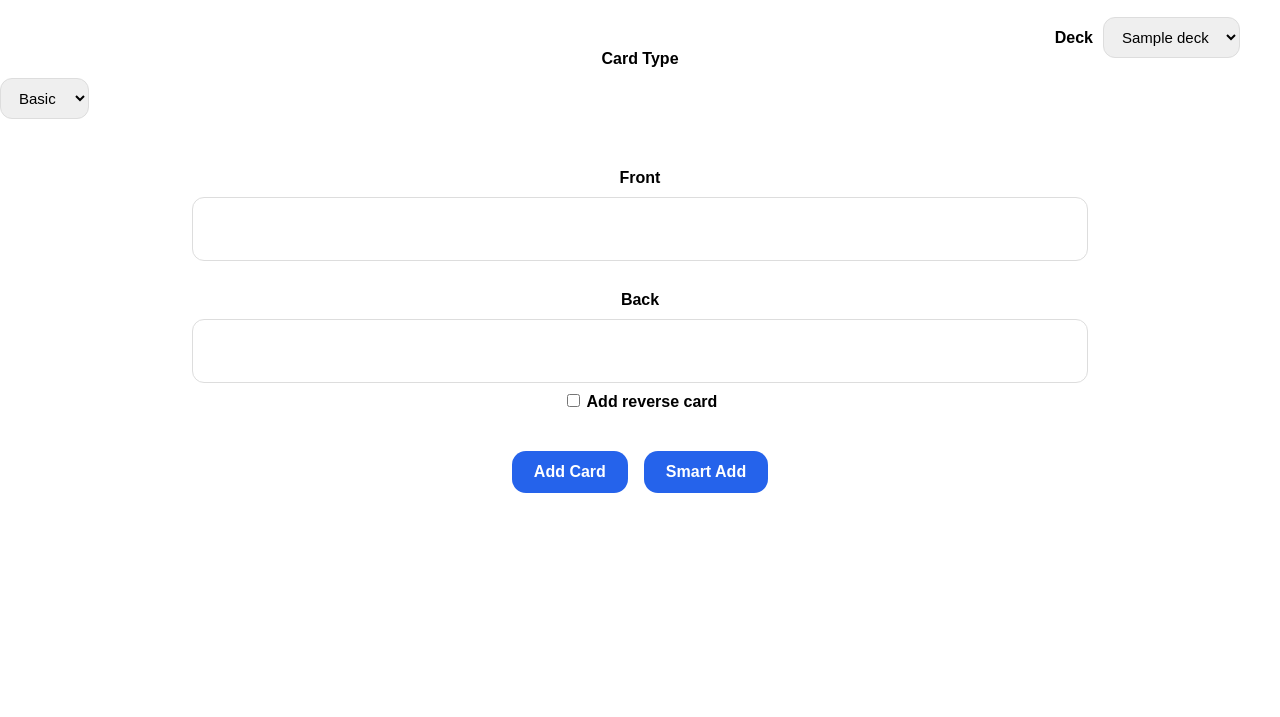
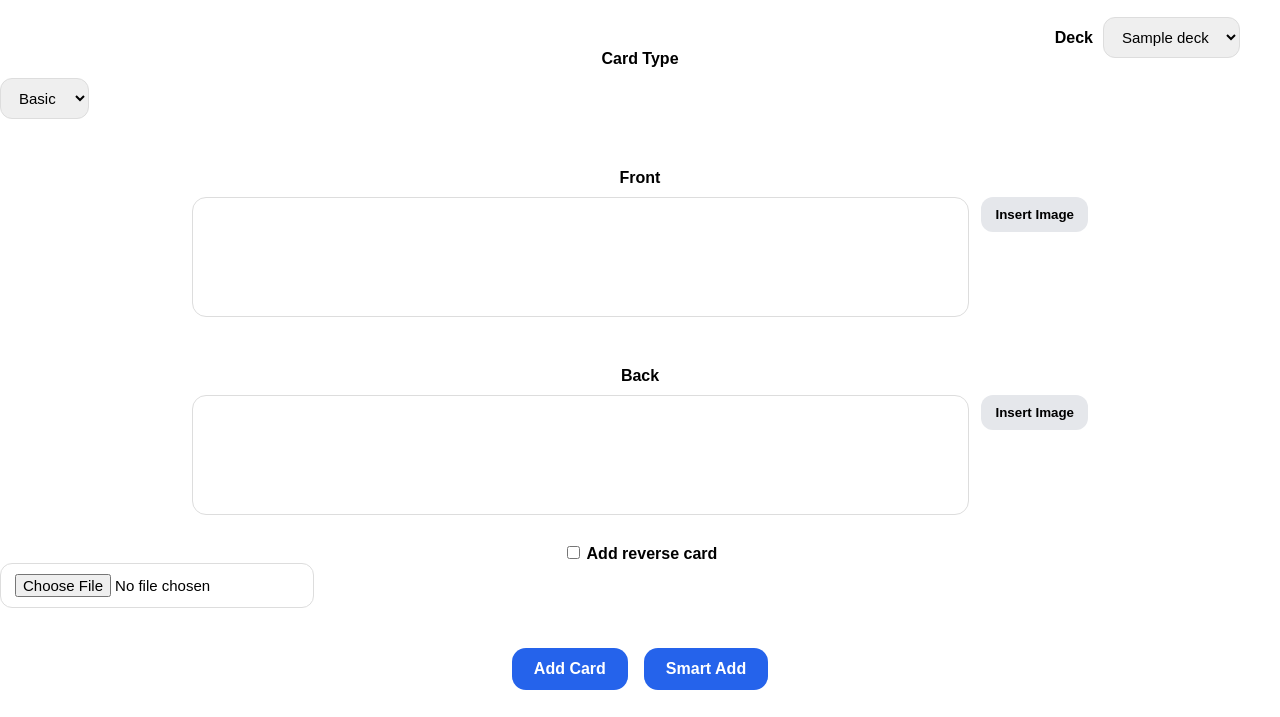
Before and after one commit to lewisbryan302-cloud/LanguageApp, a FastAPI app: page /add-card in a window 1280 px wide. Shown: the part 83-800 px from the top of the page. Run offline with FastAPI, Linux system fonts and the light colour scheme; a database or web service that is not in the repository returns one stand-in record (values such as "Sample title").

Commit message:
image inputs

```diff
--- a/app.py
+++ b/app.py
@@ -12,6 +12,11 @@ from fsrs_scheduler import schedule_review
 from pydantic import BaseModel
 import re
 from markupsafe import Markup, escape
+from fastapi.staticfiles import StaticFiles
+from fastapi import UploadFile, File
+import os
+import uuid
+import base64
 
 
 def render_cloze_hidden(text: str) -> Markup:
@@ -40,6 +45,7 @@ def render_cloze_revealed(text: str) -> Markup:
 embedding_model = SentenceTransformer("paraphrase-multilingual-MiniLM-L12-v2")
 
 app = FastAPI()
+app.mount("/static", StaticFiles(directory="static"), name="static")
 templates = Jinja2Templates(directory="templates")
 templates.env.filters["cloze_hidden"] = render_cloze_hidden
 templates.env.filters["cloze_revealed"] = render_cloze_revealed
@@ -135,7 +141,7 @@ def review_page(request: Request, deck_id: int):
     cursor = conn.cursor()
 
     cursor.execute("""
-    SELECT id, front, back, card_type
+    SELECT id, front, back, card_type, image_path
     FROM flashcards
     WHERE deck_id = %s
     AND next_review <= NOW()
@@ -277,21 +283,50 @@ def add_card(
     front: str = Form(...),
     back: str = Form(...),
     card_type: str = Form("basic"),
-    add_reverse: str | None = Form(None)
+    add_reverse: str | None = Form(None),
+    image: UploadFile | None = File(None),
+    pasted_image_data: str | None = Form(None)
 ):
     conn = get_connection()
     cursor = conn.cursor()
 
     cursor.execute("""
-        INSERT INTO flashcards (deck_id, front, back, card_type)
-        VALUES (%s, %s, %s, %s);
-    """, (deck_id, front, back, card_type))
+        INSERT INTO flashcards (deck_id, front, back, card_type, image_path)
+        VALUES (%s, %s, %s, %s, %s);
+    """, (deck_id, front, back, card_type, image_path))
 
     if add_reverse == "yes" and card_type == "basic":
         cursor.execute("""
             INSERT INTO flashcards (deck_id, front, back)
             VALUES (%s, %s, %s);
         """, (deck_id, back, front))
+
+    image_path = None
+
+    upload_dir = "static/uploads"
+    os.makedirs(upload_dir, exist_ok=True)
+
+    if image and image.filename:
+        ext = os.path.splitext(image.filename)[1]
+        filename = f"{uuid.uuid4()}{ext}"
+        file_path = os.path.join(upload_dir, filename)
+
+        with open(file_path, "wb") as f:
+            f.write(image.file.read())
+
+        image_path = f"/static/uploads/{filename}"
+
+    elif pasted_image_data:
+        header, encoded = pasted_image_data.split(",", 1)
+        image_bytes = base64.b64decode(encoded)
+
+        filename = f"{uuid.uuid4()}.png"
+        file_path = os.path.join(upload_dir, filename)
+
+        with open(file_path, "wb") as f:
+            f.write(image_bytes)
+
+        image_path = f"/static/uploads/{filename}"
 
     conn.commit()
     cursor.close()
--- a/templates/add_card.html
+++ b/templates/add_card.html
@@ -233,6 +233,47 @@
                 font-weight: bold;
             }
 
+            .editor-row {
+                width: 70%;
+                margin: 0 auto;
+                display: flex;
+                gap: 12px;
+                align-items: flex-start;
+            }
+
+            .rich-editor {
+                flex: 1;
+                min-height: 90px;
+                padding: 14px;
+                border: 1px solid #ddd;
+                border-radius: 14px;
+                font-size: 18px;
+                line-height: 1.6;
+                background: white;
+                text-align: center;
+            }
+
+            .rich-editor img {
+                max-width: 220px;
+                max-height: 180px;
+                display: block;
+                margin: 12px auto;
+                border-radius: 12px;
+            }
+
+            .image-insert-button {
+                padding: 10px 14px;
+                border-radius: 12px;
+                border: none;
+                background: #e5e7eb;
+                font-weight: bold;
+                cursor: pointer;
+            }
+
+            .image-insert-button:hover {
+                background: #d1d5db;
+            }
+
             @media (max-width: 800px) {
             .banner-content {
                 flex-direction: column;
@@ -319,7 +360,12 @@
         </div>
     </header>
 
-    <form id="add-card-form" action="/add-card" method="post">
+    <form
+        id="add-card-form"
+        action="/add-card"
+        method="post"
+        enctype="multipart/form-data"
+    >
         <div class="deck-selector-top-right">
 
             <label class="deck-selector-label">
@@ -353,10 +399,42 @@
         <div id="basic-options">
 
             <label class="add-label">Front</label>
-            <textarea name="front_basic" class="add-card" id="front-basic-field"></textarea>
+            <div class="editor-row">
+                <div
+                    id="front-basic-editor"
+                    class="rich-editor"
+                    contenteditable="true"
+                ></div>
+
+                <button
+                    type="button"
+                    class="image-insert-button"
+                    onclick="chooseImageFor('front')"
+                >
+                    Insert Image
+                </button>
+            </div>
+
+            <input type="hidden" id="front-basic-field">
 
             <label class="add-label">Back</label>
-            <textarea name="back" class="add-card" id="back-field"></textarea>
+            <div class="editor-row">
+                <div
+                    id="back-editor"
+                    class="rich-editor"
+                    contenteditable="true"
+                ></div>
+
+                <button
+                    type="button"
+                    class="image-insert-button"
+                    onclick="chooseImageFor('back')"
+                >
+                    Insert Image
+                </button>
+            </div>
+
+            <input type="hidden" name="back" id="back-field">
 
             <label class="reverse-label">
                 <input
@@ -376,18 +454,23 @@
 
             <label class="add-label">Cloze Text</label>
 
-            <div
-                id="cloze-editor"
-                class="cloze-editor"
-                contenteditable="true"
-            ></div>
+            <div class="editor-row">
 
-            <input
-                type="hidden"
-                name="back"
-                id="back-hidden"
-                value="cloze"
-            >
+                <div
+                    id="cloze-editor"
+                    class="rich-editor"
+                    contenteditable="true"
+                ></div>
+
+                <button
+                    type="button"
+                    class="image-insert-button"
+                    onclick="chooseImageFor('cloze')"
+                >
+                    Insert Image
+                </button>
+
+            </div>
 
             <button
                 type="button"
@@ -398,6 +481,40 @@
             </button>
 
         </div>
+
+        <input
+            type="file"
+            name="image"
+            accept="image/*"
+            class="deck-selector"
+        >
+
+        <input
+            type="hidden"
+            name="pasted_image_data"
+            id="pasted-image-data"
+        >
+
+        <input
+            type="file"
+            id="image-file"
+            name="image"
+            accept="image/*"
+            hidden
+        >
+
+        <input
+            type="hidden"
+            name="pasted_image_data"
+            id="pasted-image-data"
+        >
+
+        <input
+            type="file"
+            id="image-file"
+            accept="image/*"
+            hidden
+        >
 
         <div class="button-row">
 
@@ -445,6 +562,8 @@
                 textarea.style.height = textarea.scrollHeight + "px";
             });
         });
+
+        const imageFileInput = document.getElementById("image-file");
 
         function goToSelectedDeck(event) {
             event.preventDefault();
@@ -536,6 +655,78 @@
                 frontHidden.value = frontBasicField.value;
             }
         });
+
+        let activeImageTarget = null;
+
+        function chooseImageFor(target) {
+            activeImageTarget = target;
+            document.getElementById("image-file").click();
+        }
+
+        function getEditorForTarget(target) {
+            if (target === "front") {
+                return document.getElementById("front-basic-editor");
+            }
+
+            if (target === "back") {
+                return document.getElementById("back-editor");
+            }
+
+            if (target === "cloze") {
+                return document.getElementById("cloze-editor");
+            }
+        }
+
+        function insertImageIntoEditor(src, target) {
+            const editor = getEditorForTarget(target);
+
+            if (!editor) return;
+
+            const img = document.createElement("img");
+            img.src = src;
+
+            editor.appendChild(img);
+        }
+
+        document.getElementById("image-file").addEventListener("change", function () {
+            const file = this.files[0];
+
+            if (!file || !activeImageTarget) return;
+
+            const reader = new FileReader();
+
+            reader.onload = function (event) {
+                insertImageIntoEditor(event.target.result, activeImageTarget);
+            };
+
+            reader.readAsDataURL(file);
+        });
+
+        document.addEventListener("paste", function (event) {
+            const activeEditor = document.activeElement;
+
+            if (!activeEditor.classList.contains("rich-editor")) {
+                return;
+            }
+
+            for (const item of event.clipboardData.items) {
+                if (item.type.startsWith("image/")) {
+                    event.preventDefault();
+
+                    const file = item.getAsFile();
+                    const reader = new FileReader();
+
+                    reader.onload = function (e) {
+                        const img = document.createElement("img");
+                        img.src = e.target.result;
+                        activeEditor.appendChild(img);
+                    };
+
+                    reader.readAsDataURL(file);
+                    break;
+                }
+            }
+        });
     </script>
 </body>
 </html>
```
Also changed, not shown: templates/review.html (+15 -0 lines).
